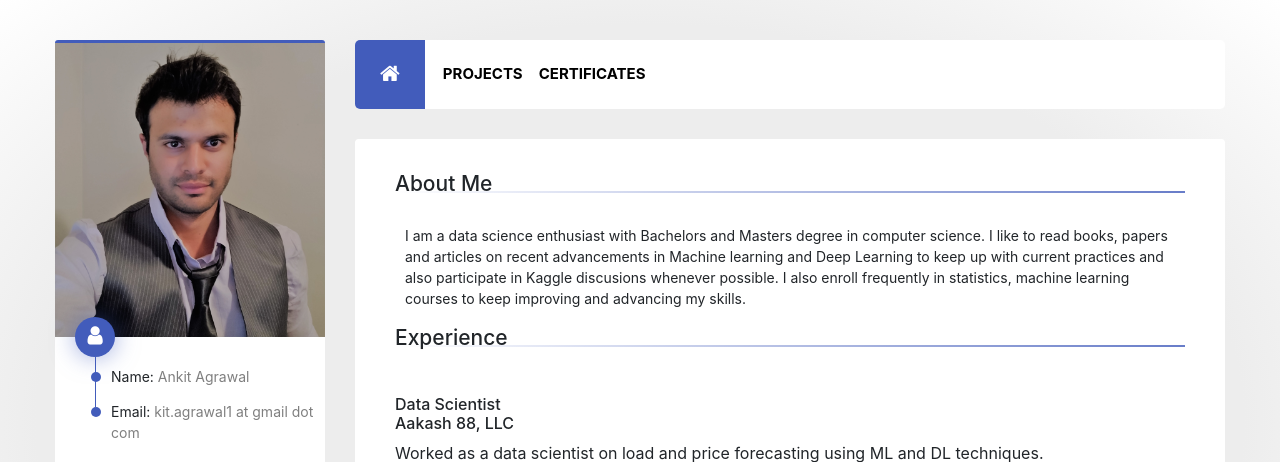
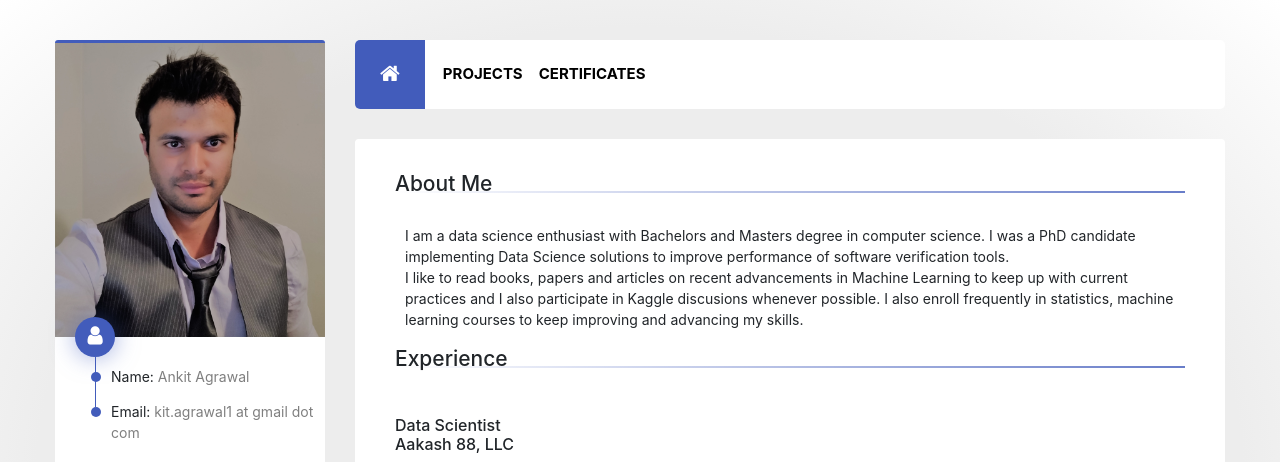
Before and after one commit to kitagrawal/kitagrawal.github.io, a plain HTML site: page index.html in a window 1280 px wide. Shown: the top 462 px of the page. Drawn offline with nearby package versions, Linux system fonts and the light colour scheme.

Commit message:
formatting homepage

```diff
--- a/index.html
+++ b/index.html
@@ -107,21 +107,24 @@
 								<div class="card-body">
 									<h4 class="card-title title">About Me</h4>
 									<p class="card-text">
-										I am a data science enthusiast with Bachelors and Masters degree in computer science. I like to read books, papers and articles on recent advancements
-										in Machine learning and Deep Learning to keep up with current practices and also participate in Kaggle discusions whenever possible.
+										I am a data science enthusiast with Bachelors and Masters degree in computer science. I was a PhD candidate implementing Data Science solutions
+										 to improve performance of software verification tools. <br>
+										I like to read books, papers and articles on recent advancements in Machine Learning to keep up with current practices and I also
+										 participate in Kaggle discusions whenever possible.
 										I also enroll frequently in statistics, machine learning courses to keep improving and advancing my skills.
 									</p>
 									<h4 class="card-title title">Experience</h4>
 									<p class="card-text">
 										<h6>Data Scientist<br>
-										Aakash 88, LLC<br></h6>
+										Aakash 88, LLC</h6><br>
 										Worked as a data scientist on load and price forecasting using ML and DL techniques.
-
+										<br>
+										<br>
 										<h6>Machine Learning Associate Researcher<br>
-										University of Utah<br></h6>
+										University of Utah</h6><br>
 										Project 1: Multi-class classification<br>
 										For SV-COMP, given a program and verification task, use the pre-trained MLOps solution to check the satisfiability of the verification task.
-
+										<br>
 										Project 2: Automatic parameter tuning for SMACK<br>
 										SMACK, a verification tool @U participates in SV-COMP but has over 33 internal parameters that need to be configured for each program and verification
 										task. Implemented subspace clustering technique with "grid search" and "local search" methods to optimize 9 internal parameters optimizing runtime of SMACK to reduce TIMEOUT.
```
